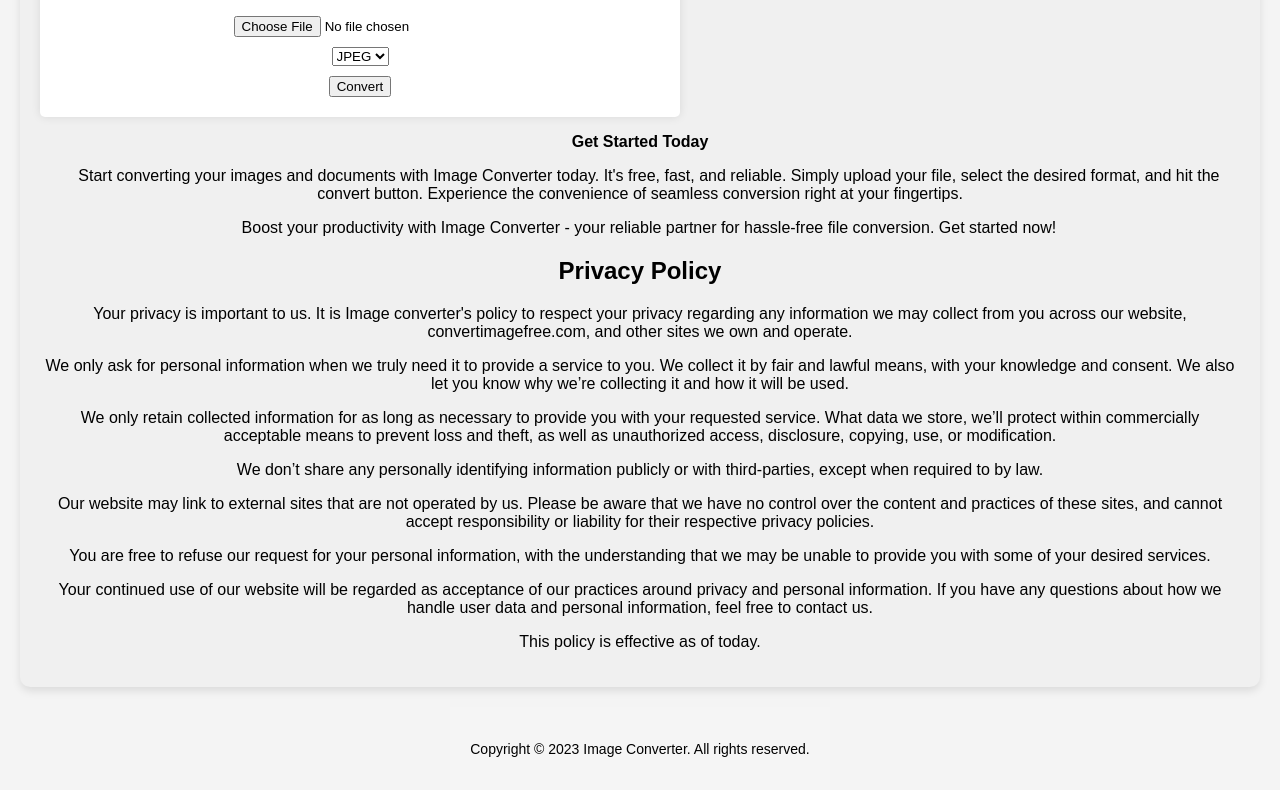
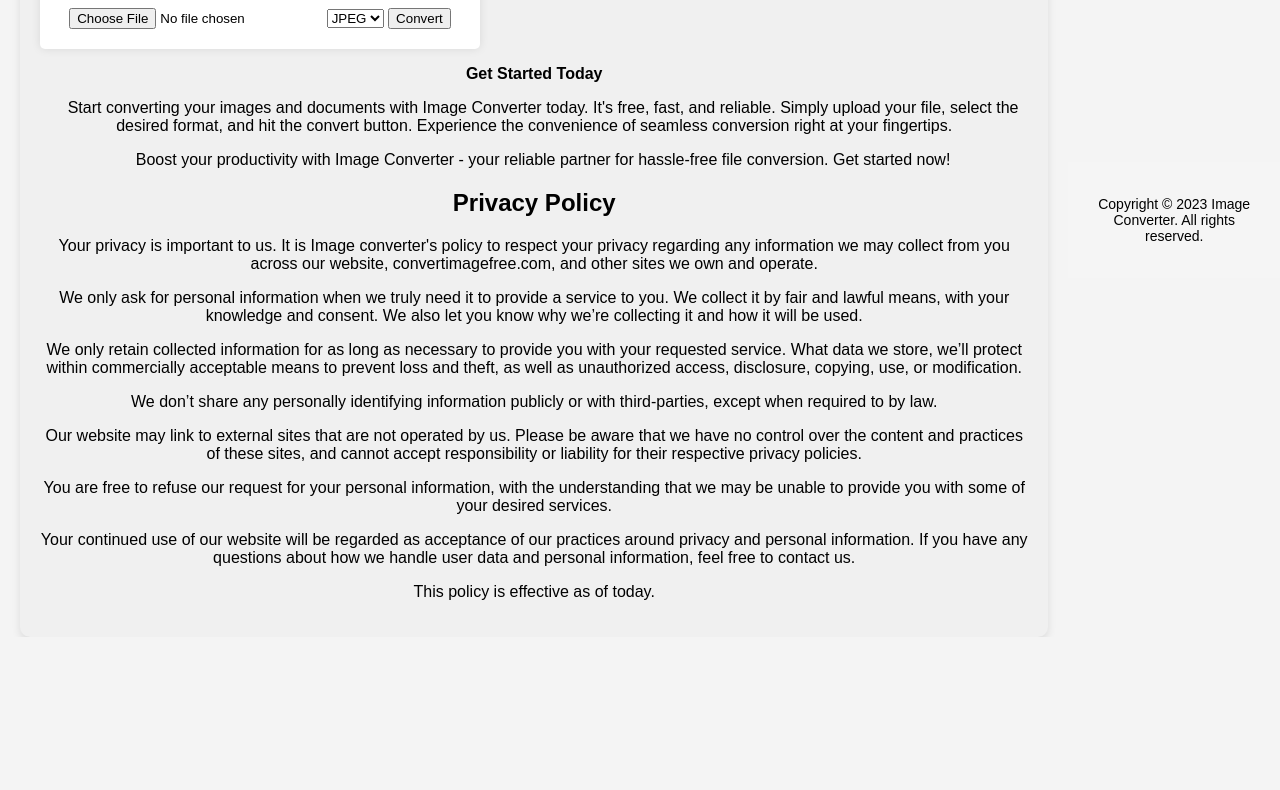
Before and after one commit to devrituals/image_converter, a website: page index.html in a window 1280 px wide. Shown: the part 180-970 px from the top of the page. After the commit the page ends 817 px from the top, so only its background shows below. Drawn offline with nearby package versions, Linux system fonts and the light colour scheme.

Commit message:
Update html

```diff
--- a/index.html
+++ b/index.html
@@ -11,20 +11,24 @@
     <meta name="viewport" content="width=device-width, initial-scale=1, user-scalable=yes">
     <style>
         body {
-            display: flex;
-            flex-direction: column;
-            min-height: 100vh;
-            margin: 0;
-            padding: 0;
-        }
+    font-family: Arial, sans-serif;
+    background-color: #f4f4f4;
+    margin: 0;
+    padding: 0;
+    display: flex;
+    justify-content: center;
+    align-items: center;
+    height: 100vh; /* Adjusted to 100vh */
+}
 
-        .container {
-            flex: 1;
-            display: flex;
-            flex-direction: column;
-            align-items: center;
-            justify-content: center;
-        }
+.container {
+    background-color: #fff;
+    padding: 20px;
+    border-radius: 5px;
+    box-shadow: 0px 0px 10px rgba(0, 0, 0, 0.1);
+    text-align: center;
+    max-width: 400px; /* Added maximum width for responsiveness */
+}
 
         .seo-text {
             text-align: center;
```
